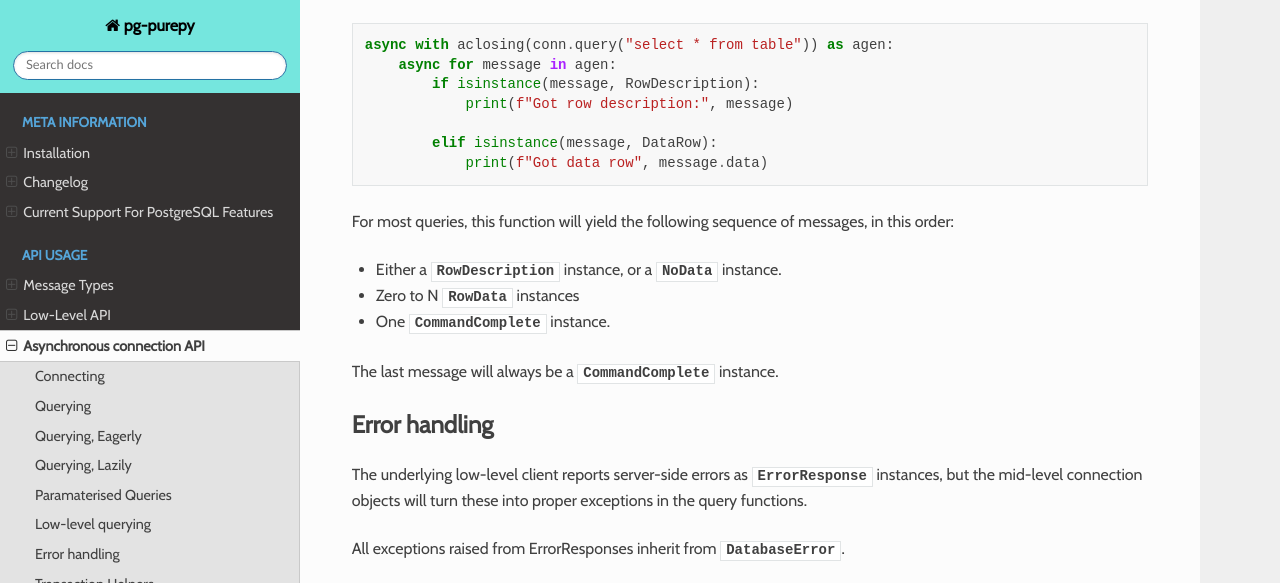
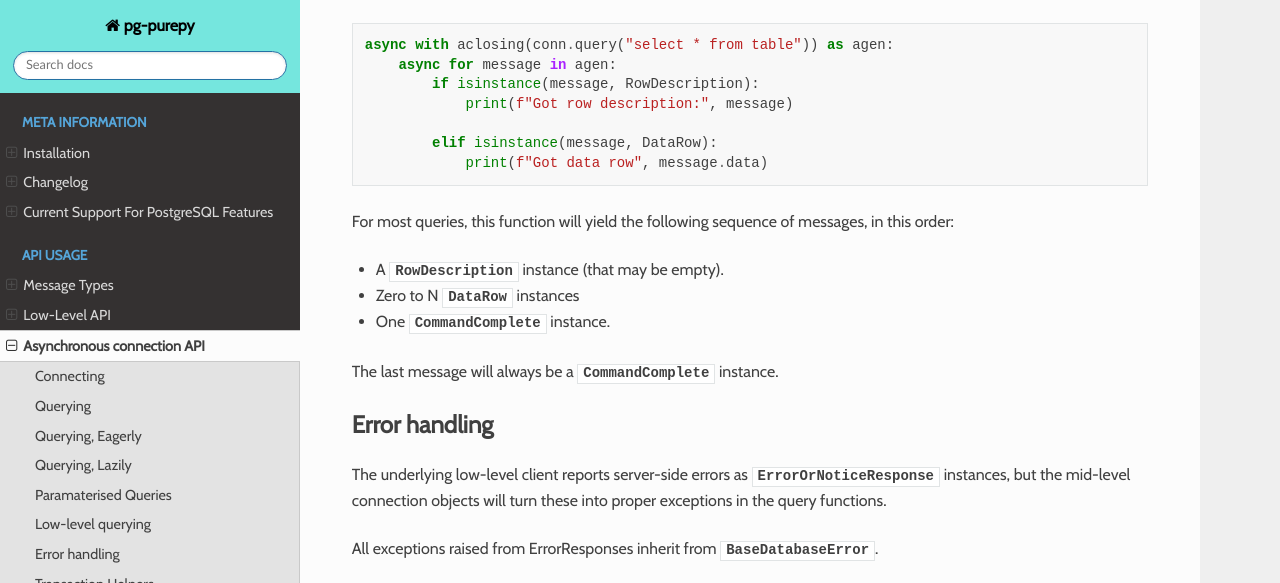
Before and after one commit to Fuyukai/pg-purepy, a Sphinx documentation site: the page built from docs/api-midlevel.rst, in a window 1280 px wide and 900 px high, scrolled down 3544 px, cut to the strip 0-583 px from the top of the window. Built offline with Sphinx 7.4.7 and the Read the Docs theme 2.0.0, drawn with Linux system fonts in a browser that asks for light colours; some web fonts are replaced.

```diff
--- a/docs/api-midlevel.rst
+++ b/docs/api-midlevel.rst
@@ -162,8 +162,8 @@ protocol, as well as handling any error responses.
 
 For most queries, this function will yield the following sequence of messages, in this order:
 
-- Either a :class:`.RowDescription` instance, or a :class:`.NoData` instance.
-- Zero to N :class:`.RowData` instances
+- A :class:`.RowDescription` instance (that may be empty).
+- Zero to N :class:`.DataRow` instances
 - One :class:`.CommandComplete` instance.
 
 The last message will always be a :class:`.CommandComplete` instance.
@@ -171,21 +171,22 @@ The last message will always be a :class:`.CommandComplete` instance.
 Error handling
 --------------
 
-The underlying low-level client reports server-side errors as :class:`.ErrorResponse` instances, but
-the mid-level connection objects will turn these into proper exceptions in the query functions.
+The underlying low-level client reports server-side errors as :class:`.ErrorOrNoticeResponse`
+instances, but the mid-level connection objects will turn these into proper exceptions in the
+query functions.
 
-All exceptions raised from ErrorResponses inherit from :class:`.DatabaseError`.
+All exceptions raised from ErrorResponses inherit from :class:`.BaseDatabaseError`.
 
-.. autoexception:: pg_purepy.BaseDatabaseError
+.. autoexception:: pg_purepy.messages.BaseDatabaseError
 
 However, you shouldn't catch this exception as the client differentiates these into two subtypes -
 recoverable errors via :class:`.RecoverableDatabaseError`, and unrecoverable errors via
 :class:`.UnrecoverableDatabaseError`. A general rule is that you should *only* catch the recoverable
 variant.
 
-.. autoexception:: pg_purepy.RecoverableDatabaseError
+.. autoexception:: pg_purepy.messages.RecoverableDatabaseError
 
-.. autoexception:: pg_purepy.UnrecoverableDatabaseError
+.. autoexception:: pg_purepy.messages.UnrecoverableDatabaseError
 
 Transaction Helpers
 -------------------
--- a/docs/conf.py
+++ b/docs/conf.py
@@ -51,6 +51,8 @@ autodoc_default_options = {
     "show-inheritance": None,
 }
 
+nitpicky = True
+
 # -- Options for HTML output -------------------------------------------------
 
 # The theme to use for HTML and HTML Help pages.  See the documentation for
--- a/docs/index.rst
+++ b/docs/index.rst
@@ -15,7 +15,7 @@ it is written in pure-Python (no C dependencies), and exports three APIs:
 2. An mid-level asynchronous anyio API, based on singular connections, that handles the protocol
    parsing and networking for you.
 
-2. A low-level sans-IO API, which only does protocol parsing and has no niceness but is ideal for
+3. A low-level sans-IO API, which only does protocol parsing and has no niceness but is ideal for
    writing your own client.
 
 Requirements
--- a/docs/messages.rst
+++ b/docs/messages.rst
@@ -57,6 +57,9 @@ These classes relate to parts of the query cycle.
 
 **Both simple and extended queries**:
 
+.. autoclass:: pg_purepy.messages.ColumnDescription
+    :members:
+
 .. autoclass:: pg_purepy.messages.RowDescription
     :members:
 
```
Also changed, not shown: other parts of docs/api-midlevel.rst (+10 -10 lines), docs/api-lowlevel.rst (+5 -4 lines), 3 other files.
